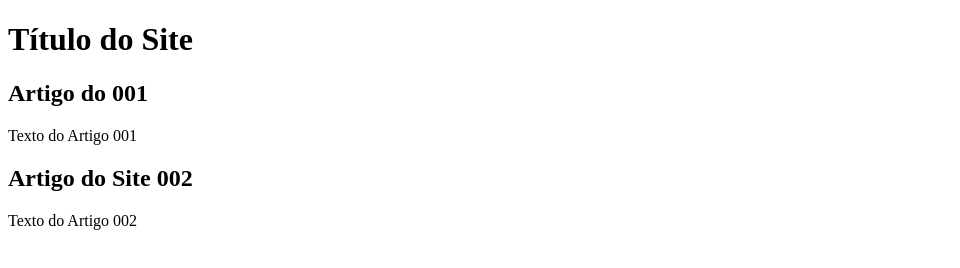
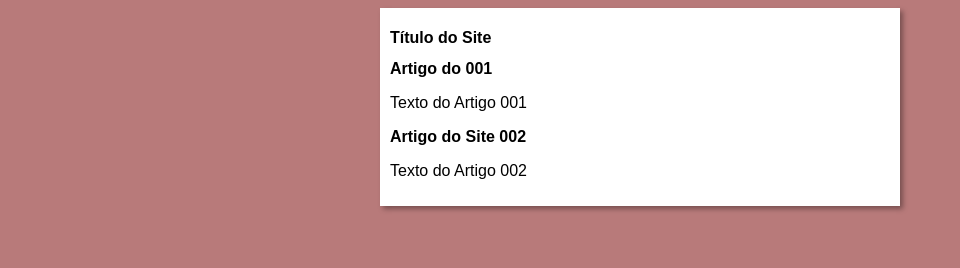
Before and after one commit to Isaac137/projeto-site, a plain HTML site: page index.html in a window 1280 px wide. Shown: the whole page, without its empty margins (0-960 px from the left). Drawn offline with Linux system fonts and the light colour scheme.

Commit message:
iniciei o design

```diff
--- /dev/null
+++ b/estilos/style.css
@@ -0,0 +1,14 @@
+* {
+    font-family: Arial, Helvetica, sans-serif;
+    font-size: 16px;
+}
+body {
+    background-color: rgb(184, 122, 122);
+}
+main {
+    background-color: white;
+    width: 500px;
+    margin: auto;
+    padding: 10px;
+    box-shadow: 3px 3px 5px rgba(0, 0, 0, 0.349);
+}
--- a/index.html
+++ b/index.html
@@ -4,6 +4,7 @@
     <meta charset="UTF-8">
     <meta name="viewport" content="width=device-width, initial-scale=1.0">
     <title>Título do Site</title>
+    <link rel="stylesheet" href="estilos/style.css">
 </head>
 <body>
     <main>
```
